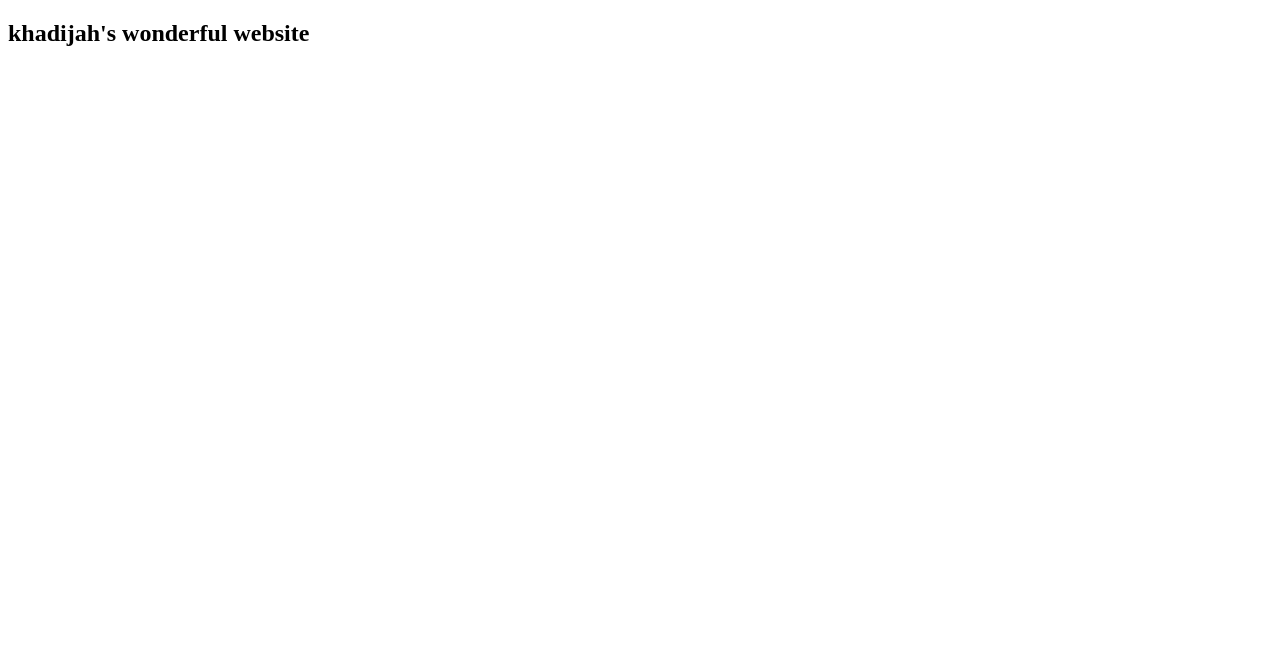
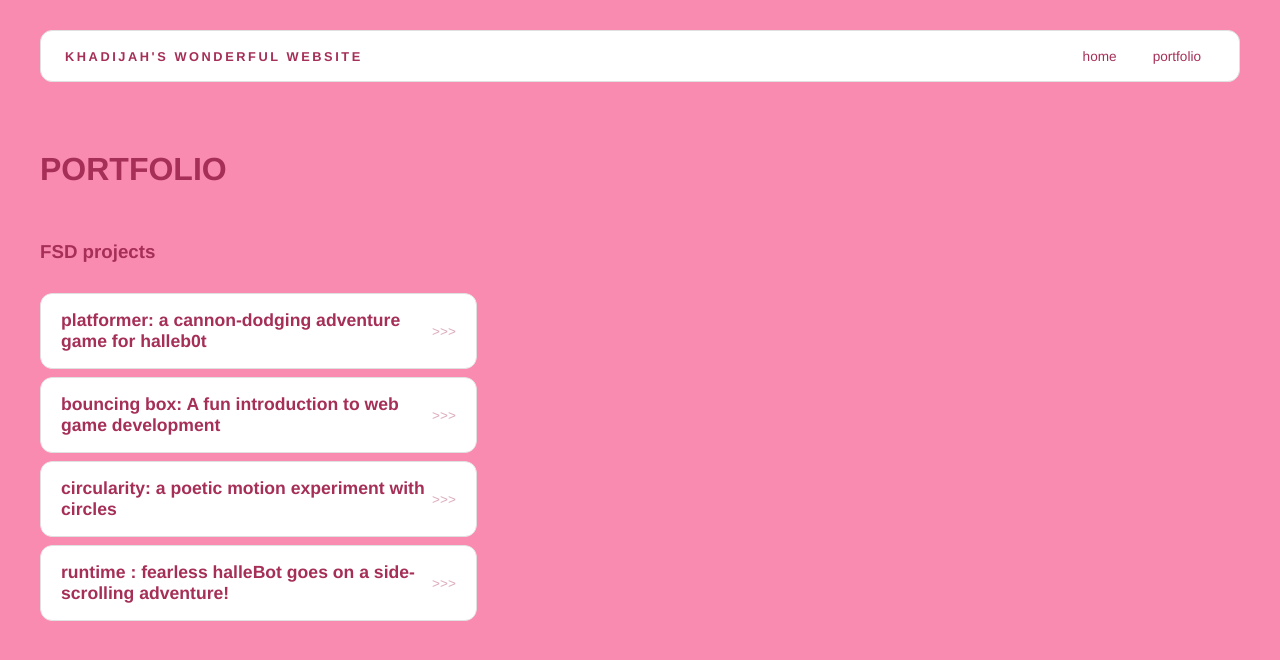
Before and after one commit to khadijahmeeks/khadijahmeeks.github.io, a plain HTML site: page portfolio.html in a window 1280 px wide. Drawn offline with Linux system fonts and the light colour scheme.

Commit message:
add portfolio page to website

```diff
--- a/portfolio.html
+++ b/portfolio.html
@@ -1,7 +1,9 @@
 <!DOCTYPE html>
 <html>
+
 <head>
   <title>my wonderful portfolio </title>
+  <link rel="stylesheet" href="style.css" />
 </head>
 
 <body>
@@ -10,13 +12,41 @@
     <nav>
       <h1> khadijah's wonderful website </h1>
       <ul id="nav-ul">
-
+        <li class="nav-li">
+          <a href="index.html">home</a>
+        </li>
+        <li class="nav-li">
+          <a href="portfolio.html">portfolio</a>
+        </li>
       </ul>
     </nav>
 
     <main>
+      <div class="content">
+        <h1>portfolio</h1>
+        <h3>FSD projects</h3>
+        <ul id="portfolio">
+          <li>
+  <a href="fsd-projects/platformer/"> <b>platformer: a cannon-dodging adventure game for halleb0t</b></a>
+</li>
+<li>
+  <a href="fsd-projects/bouncing-box/"> <b>bouncing box: A fun introduction to web game development</b></a>
+</li>
+<li>
+  <a href="fsd-projects/circularity/"><b>circularity: a poetic motion experiment with circles </b></a>
+</li>
+<li>
+ <a href="fsd-projects/runtime/"> <b>runtime : fearless halleBot goes on a side-scrolling adventure!</b></a>
+</li>
 
+        </ul>
+
+    <!-- ASD Projects will go here -->
+
+      </div>
     </main>
   </div>
+
 </body>
+
 </html>
--- a/style.css
+++ b/style.css
@@ -15,6 +15,7 @@
   margin: 0 auto;
   padding: 30px 40px;
 }
+
 main {
   display: grid;
   grid-template-columns: minmax(220px, 1fr) minmax(420px, 1.6fr);
@@ -34,7 +35,7 @@
   gap: 12px;
 }
 
-h2{
+h2 {
   margin: 0;
   font-size: clamp(4rem, 10vw, 7rem);
   line-height: 0.9;
@@ -51,10 +52,12 @@
   letter-spacing: 0.15em;
   line-height: 1.4;
 }
+
 #interests {
   margin-top: 30px;
   width: 200%;
- }
+}
+
 #interests h3 {
   margin: 0 0 12px;
   font-size: 0.75rem;
@@ -62,7 +65,8 @@
   text-transform: uppercase;
   letter-spacing: 0.2em;
   color: #a52f56;
-  }
+}
+
 #interests ul {
   list-style: none;
   margin: 0;
@@ -71,6 +75,7 @@
   flex-wrap: wrap;
   gap: 8px;
 }
+
 #interests li {
   color: #a52f56;
   font-size: 1rem;
@@ -105,7 +110,7 @@
 }
 
 .sidebar-img:hover {
-   transform: translateY(-4px);
+  transform: translateY(-4px);
   box-shadow: 0 16px 40px rgba(0, 0, 0, 0.18);
 }
 nav {
@@ -148,3 +153,59 @@
   background: #a52f56;
   color: #fff;
 }
+/* Portfolio styles */
+.content h1 {
+  color: #a52f56;
+  text-transform: uppercase;
+}
+.content h3 {
+  color:#a52f56;
+}
+
+#portfolio {
+  list-style: none;
+  margin: 0;
+  padding: 0;
+  width: 100%;
+  display: flex;
+  flex-direction: column;
+  gap: 8px;
+}
+
+#portfolio li {
+  border-radius: 12px;
+  overflow: hidden;
+}
+
+#portfolio a {
+  display: flex;
+  justify-content: space-between;
+  align-items: center;
+  text-decoration: none;
+  color: #a52f56;
+  padding: 16px 20px;
+  font-size: 1.1rem;
+  font-weight: 500;
+  background: #fff;
+  border: 1px solid #e0e0e0;
+  border-radius: 12px;
+  transition: background 0.25s ease, color 0.25s ease, transform 0.25s ease;
+}
+
+#portfolio a:hover {
+  background: #a52f56;
+  color: #fff;
+  transform: translateX(4px);
+}
+
+#portfolio a::after {
+  content: ">>>";
+  font-size: 0.85rem;
+  opacity: 0.4;
+  transition: opacity 0.25s ease;
+  white-space: nowrap;
+}
+
+#portfolio a:hover::after {
+  opacity: 1;
+}
```
Also changed, not shown: index.html (+8 -6 lines). Lines whose indentation alone changed are shown as unchanged.
